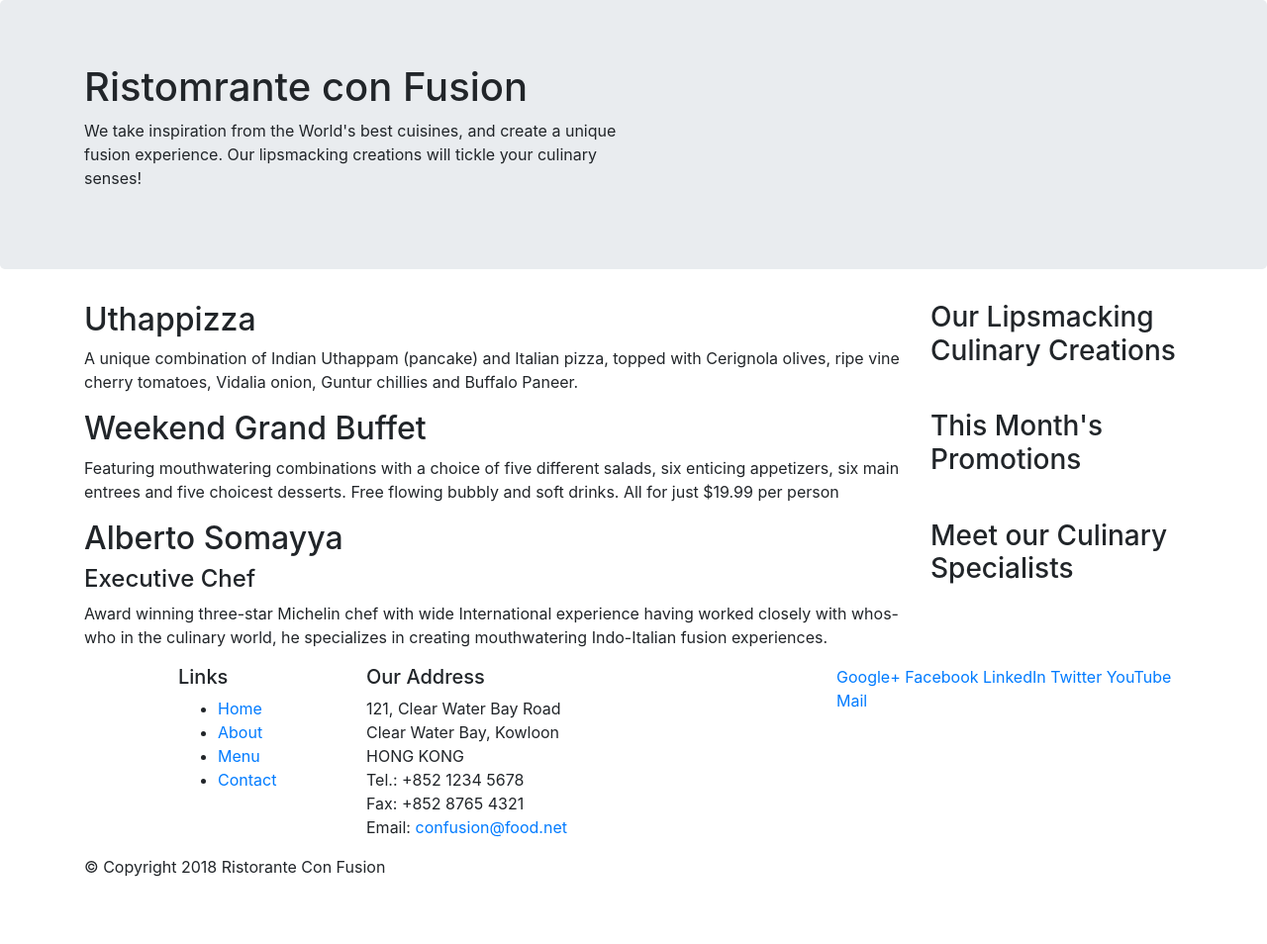
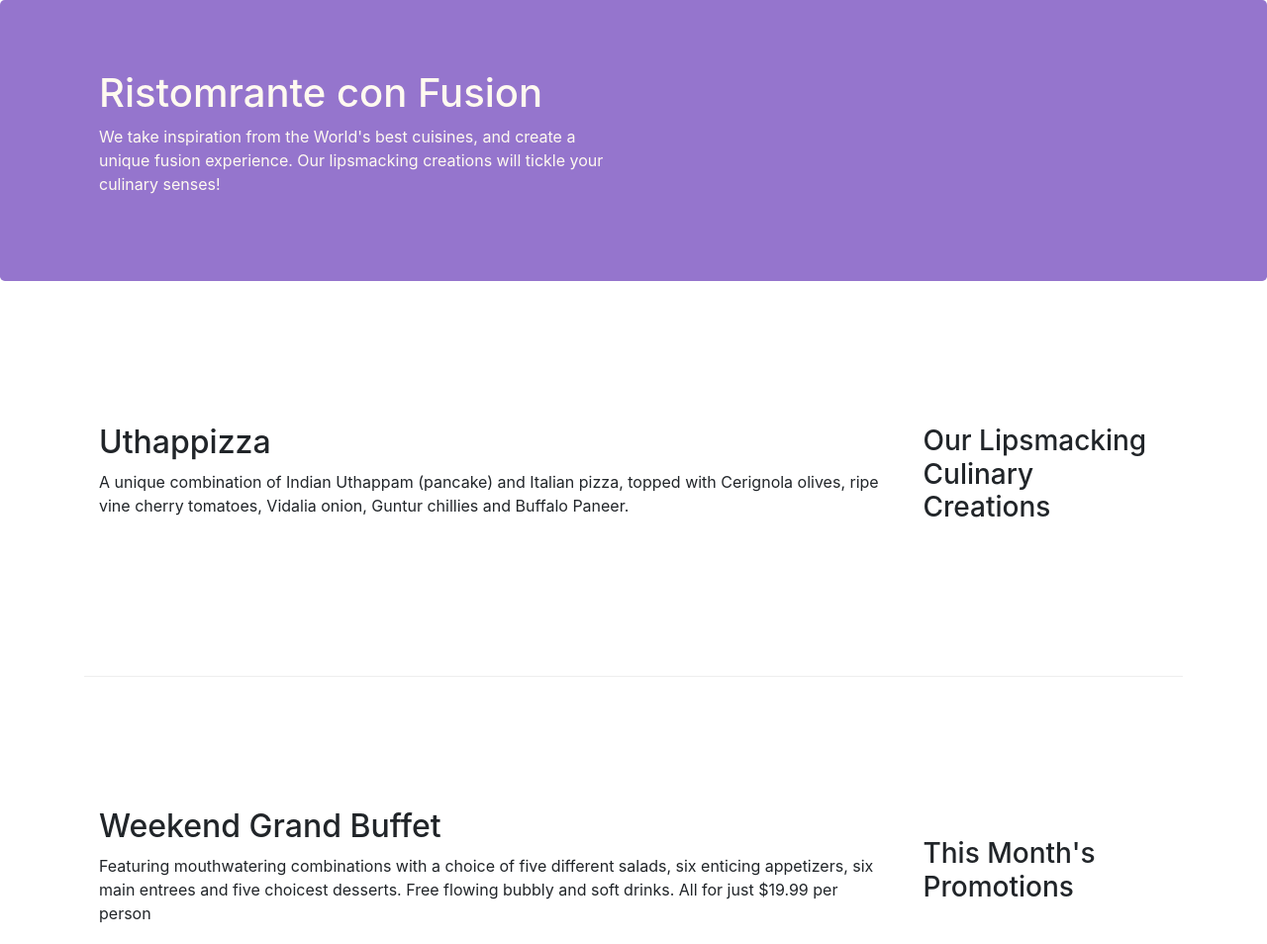
Before and after one commit to DoanCongHuuNghia/BootstrapGrid, a website: page index.html in a window 1280 px wide. Shown: the top 954 px of the page at 99% size. Before the commit the page ends 904 px from the top, so only its background shows below. Drawn offline with nearby package versions, Linux system fonts and the light colour scheme.

Commit message:
Bootstrap Grid Part 2

```diff
--- /dev/null
+++ b/css/style.css
@@ -0,0 +1,30 @@
+.row-header{
+    margin:0px auto;
+    padding:0px;
+}
+
+.row-content {
+    margin:0px auto;
+    padding: 50px 0px 50px 0px;
+    border-bottom: 1px ridge;
+    min-height:400px;
+}
+
+.footer{
+    background-color: #D1C4E9;
+    margin:0px auto;
+    padding: 20px 0px 20px 0px;
+}
+
+.jumbotron {
+    padding:70px 30px 70px 30px;
+    margin:0px auto;
+    background: #9575CD ;
+    color:floralwhite;
+}
+
+address{
+    font-size:80%;
+    margin:0px;
+    color:#0f0f0f;
+}
--- a/index.html
+++ b/index.html
@@ -8,6 +8,7 @@
     <meta http-equiv="x-ua-compatible" content="ie=edge">
     <!-- Bootstrap CSS -->
     <link rel="stylesheet" href="node_modules/bootstrap/dist/css/bootstrap.min.css">
+    <link rel="stylesheet" href="./css/style.css">
 
 </head>
 
@@ -15,7 +16,7 @@
 
     <header class="jumbotron">
         <div class="container">
-            <div class="row">
+            <div class="row row-header">
                 <div class="col-12 col-sm-6">
                     <h1>Ristomrante con Fusion</h1>
                     <p>We take inspiration from the World's best cuisines, and create a unique fusion experience. Our lipsmacking creations will tickle your culinary senses!</p>
@@ -27,7 +28,7 @@
     </header>
 
     <div class="container">
-        <div class="row ">
+        <div class="row row-content align-items-center">
             <div class="col-12 col-sm-4 col-md-3 order-sm-last ">
                 <h3>Our Lipsmacking Culinary Creations</h3>
             </div>
@@ -38,7 +39,7 @@
         </div>
 
 
-        <div class="row">
+        <div class="row row-content align-items-center">
             <div class="col-12 col-sm-4 col-md-3 order-sm-last">
                 <h3>This Month's Promotions</h3>
             </div>
@@ -48,7 +49,7 @@
             </div>
         </div>
 
-        <div class="row">
+        <div class="row row-content align-items-center">
             <div class="col-12 col-sm-4 col-md-3 order-sm-last">
                 <h3>Meet our Culinary Specialists</h3>
             </div>
@@ -60,12 +61,12 @@
         </div>
     </div>
 
-    <footer>
+    <footer class="footer">
         <div class="container">
             <div class="row">
                 <div class = "col-4 col-sm-2 offset-1" >
                     <h5>Links</h5>
-                    <ul>
+                    <ul class="list-unstyled">
                         <li><a href="#">Home</a></li>
                         <li><a href="#">About</a></li>
                         <li><a href="#">Menu</a></li>
@@ -83,8 +84,8 @@
 		              Email: <a href="mailto:confusion@food.net">confusion@food.net</a>
 		           </address>
                 </div>
-                <div class = "col-12 col-sm-4">
-                    <div>
+                <div class = "col-12 col-sm-4 align-self-center">
+                    <div class="text-center">
                         <a href="http://google.com/+">Google+</a>
                         <a href="http://www.facebook.com/profile.php?id=">Facebook</a>
                         <a href="http://www.linkedin.com/in/">LinkedIn</a>
@@ -94,7 +95,7 @@
                     </div>
                 </div>
            </div>
-           <div class="row">
+           <div class="row justify-content-center">
                 <div class = "col-auto" >
                     <p>© Copyright 2018 Ristorante Con Fusion</p>
                 </div>
```
